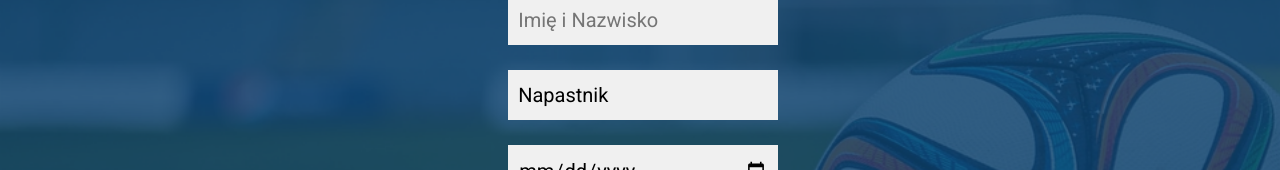
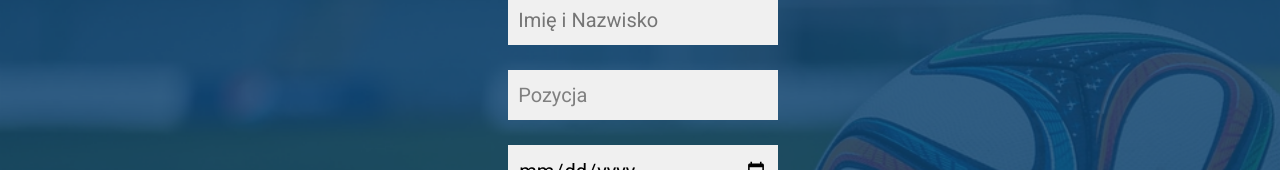
Before and after one commit to lukaszmichalik/Wortal, a Vue app in the folder client/: page /Register in a window 1280 px wide. Shown: the part 274-444 px from the top of the page. Built offline with nearby package versions, Linux system fonts and the light colour scheme.

Commit message:
Update Register.vue

```diff
--- a/client/src/views/Register.vue
+++ b/client/src/views/Register.vue
@@ -21,11 +21,11 @@
 
           <div class="input">
 
-            <select
+            <select required
               id="register_position"
               class="global_login_or_register_data_input"
               v-model="user.position">
-
+              <option disabled value="" selected hidden>Pozycja</option>
               <option value="Napastnik">Napastnik</option>
               <option value="Obrońca">Obrońca</option>
               <option value="Bramkarz">Bramkarz</option>
@@ -138,7 +138,7 @@ export default {
   name: 'Register',
   data() {
     return {
-      user: new User('', 'Napastnik', '', '','',''),
+      user: new User('', '', '', '','',''),
       submitted: false,
       successful: false,
       message: '',
@@ -185,4 +185,12 @@ export default {
 <style>
 @import '../styles/style_register.css';
 @import '../styles/style_global.css';
+
+select:invalid { color: gray; }
+
+option {
+  color: black;
+}
+
+
 </style>
```
